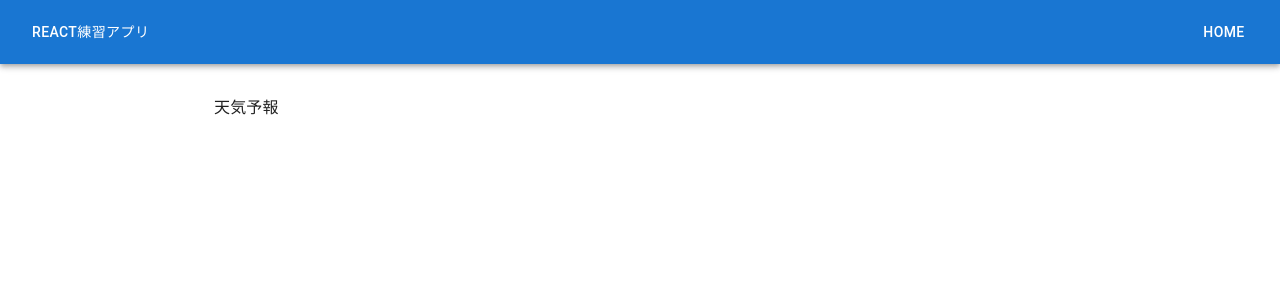
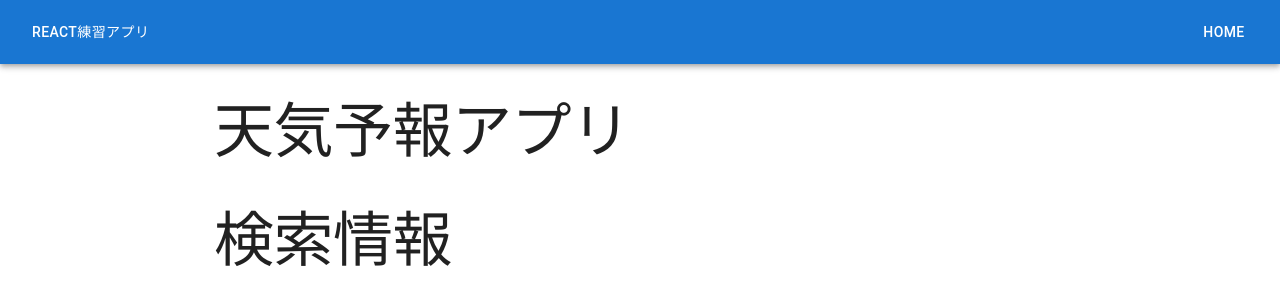
Before and after one commit to TaiseiChiba/trial-app, a React (Create React App) app: page /weather in a window 1280 px wide. Shown: the top 304 px of the page. Built offline with nearby package versions, Linux system fonts and the light colour scheme.

Commit message:
天気予報アプリの実装と、package.jsonの修正（reactとMUIのバージョンダウン)

```diff
--- a/package.json
+++ b/package.json
@@ -5,7 +5,7 @@
   "dependencies": {
     "@emotion/react": "^11.14.0",
     "@emotion/styled": "^11.14.1",
-    "@mui/material": "^7.3.2",
+    "@mui/material": "^5.18.0",
     "@testing-library/dom": "^10.4.0",
     "@testing-library/jest-dom": "^6.6.3",
     "@testing-library/react": "^16.3.0",
@@ -14,8 +14,8 @@
     "@types/node": "^16.18.126",
     "@types/react": "^19.1.8",
     "@types/react-dom": "^19.1.6",
-    "react": "^19.1.0",
-    "react-dom": "^19.1.0",
+    "react": "^18.3.1",
+    "react-dom": "^18.3.1",
     "react-router-dom": "^7.6.2",
     "react-scripts": "5.0.1",
     "typescript": "^4.9.5",
--- a/src/features/TicTacToe/components/BoardCpu.tsx
+++ b/src/features/TicTacToe/components/BoardCpu.tsx
@@ -1,10 +1,14 @@
-import { Box, Button, Container, Grid, Typography } from '@mui/material';
-import React, { useState } from 'react';
-import CellButton from './CellButton';
-import { Mode } from '../../../types/Mode';
-import { CpuMode } from '../../../types/CpuMode';
-import { Player } from '../../../types/Player';
-import { cpuMoveEasy, cpuMoveHard, cpuMoveNormal } from '../../../logics/tictactoe/CpuLogics';
+import { Box, Button, Container, Grid, Typography } from "@mui/material";
+import React, { useState } from "react";
+import CellButton from "./CellButton";
+import { Mode } from "../../../types/Mode";
+import { CpuMode } from "../../../types/CpuMode";
+import { Player } from "../../../types/Player";
+import {
+  cpuMoveEasy,
+  cpuMoveHard,
+  cpuMoveNormal,
+} from "../../../logics/tictactoe/CpuLogics";
 
 type Props = {
   mode: Mode | null;
@@ -12,23 +16,23 @@ type Props = {
 
 export default function BoardCpu(props: Props) {
   const xPlayer: Player = {
-		name: 'X'
+    name: "X",
   };
   const oPlayer: Player = {
-		name: 'O'
+    name: "O",
   };
 
   const easyMode: CpuMode = {
     id: "easy",
-		name: "弱い"
+    name: "弱い",
   };
   const normalMode: CpuMode = {
     id: "normal",
-		name: "普通"
+    name: "普通",
   };
   const hardMode: CpuMode = {
     id: "hard",
-		name: "強い"
+    name: "強い",
   };
   const cpuModes = [easyMode, normalMode, hardMode];
 
@@ -92,7 +96,7 @@ export default function BoardCpu(props: Props) {
   return (
     <Box>
       <Box>
-				<Typography variant='h4' textAlign="center" mb={2}>
+        <Typography variant="h4" textAlign="center" mb={2}>
           {props.mode?.name}
         </Typography>
       </Box>
@@ -104,28 +108,29 @@ export default function BoardCpu(props: Props) {
           : `次の手番: ${currentPlayer}`}
       </Typography>
 
-			<Box sx={{ display: 'flex', justifyContent: 'center' }}>
-				{cpuModes.map(cm => {
+      <Box sx={{ display: "flex", justifyContent: "center" }}>
+        {cpuModes.map((cm) => {
           const isSelected = cpuMode?.id === cm.id;
           return (
             <Button
               key={cm.id}
               id={cm.id}
               variant="contained"
-							color={isSelected ? 'warning' : 'info'}
+              color={isSelected ? "warning" : "info"}
               onClick={() => handleCpuMode(cm)}
               disabled={!isSelected && cpuMode != null}
               sx={{
                 margin: 2,
                 ...(isSelected && {
-									backgroundColor: '#ff9800',
-									color: '#fff',
+                  backgroundColor: "#ff9800",
+                  color: "#fff",
                 }),
-								...(!isSelected && cpuMode != null && {
+                ...(!isSelected &&
+                  cpuMode != null && {
                     opacity: 1,
-									pointerEvents: 'none',
-									backgroundColor: '#90caf9',
-									color: '#fff',
+                    pointerEvents: "none",
+                    backgroundColor: "#90caf9",
+                    color: "#fff",
                   }),
               }}
             >
@@ -135,30 +140,42 @@ export default function BoardCpu(props: Props) {
         })}
       </Box>
 
-			{
-				cpuMode && (
+      {cpuMode && (
         <>
           <Container maxWidth="sm">
             <Grid container spacing={1}>
               {cells.map((value, i) => (
-									<Grid key={i} size={4}>
-										<CellButton value={value?.name} disabled={!!winner} onClick={() => handleClick(i)} />
+                <Grid key={i} xs={4}>
+                  <CellButton
+                    value={value?.name}
+                    disabled={!!winner}
+                    onClick={() => handleClick(i)}
+                  />
                 </Grid>
               ))}
             </Grid>
           </Container>
 
           <Box textAlign="center" mt={3}>
-							<Button variant="contained" color="info" onClick={handleBackSelectMode} sx={{ margin: 2 }}>
+            <Button
+              variant="contained"
+              color="info"
+              onClick={handleBackSelectMode}
+              sx={{ margin: 2 }}
+            >
               モード選択へ戻る
             </Button>
-							<Button variant="contained" color="secondary" onClick={handleReset} sx={{ margin: 2 }}>
+            <Button
+              variant="contained"
+              color="secondary"
+              onClick={handleReset}
+              sx={{ margin: 2 }}
+            >
               リセット
             </Button>
           </Box>
         </>
-				)
-			}
+      )}
     </Box>
   );
 }
--- a/src/features/TicTacToe/components/BoardHuman.tsx
+++ b/src/features/TicTacToe/components/BoardHuman.tsx
@@ -1,9 +1,9 @@
-import { Box, Button, Container, Grid, Typography } from '@mui/material';
-import React, { useState } from 'react';
-import CellButton from './CellButton';
-import { Mode } from '../../../types/Mode';
+import { Box, Button, Container, Grid, Typography } from "@mui/material";
+import React, { useState } from "react";
+import CellButton from "./CellButton";
+import { Mode } from "../../../types/Mode";
 
-type Player = 'X' | 'O' | null;
+type Player = "X" | "O" | null;
 
 type Props = {
   mode: Mode | null;
@@ -14,7 +14,7 @@ export default function BoardHuman(props: Props) {
   const [isXNext, setIsXNext] = useState(true);
 
   const winner = calculateWinner(cells); // 勝者を計算
-	const currentPlayer = isXNext ? 'X' : 'O';
+  const currentPlayer = isXNext ? "X" : "O";
 
   /**
    * セルを押した時の関数
@@ -25,7 +25,7 @@ export default function BoardHuman(props: Props) {
     if (cells[index]) return;
 
     const newCells = [...cells];
-		newCells[index] = isXNext ? 'X' : 'O';
+    newCells[index] = isXNext ? "X" : "O";
 
     setCells(newCells);
     setIsXNext(!isXNext);
@@ -49,7 +49,7 @@ export default function BoardHuman(props: Props) {
   return (
     <>
       <Box>
-				<Typography variant='h4' textAlign="center" mb={2}>
+        <Typography variant="h4" textAlign="center" mb={2}>
           {props.mode?.name}
         </Typography>
       </Box>
@@ -64,18 +64,32 @@ export default function BoardHuman(props: Props) {
       <Container maxWidth="sm">
         <Grid container spacing={1}>
           {cells.map((value, i) => (
-						<Grid key={i} size={4}>
-							<CellButton value={value} disabled={!!winner} onClick={() => handleClick(i)} />
+            <Grid key={i} xs={4}>
+              <CellButton
+                value={value}
+                disabled={!!winner}
+                onClick={() => handleClick(i)}
+              />
             </Grid>
           ))}
         </Grid>
       </Container>
 
       <Box textAlign="center" mt={3}>
-				<Button variant="contained" color="info" onClick={handleBackSelectMode} sx={{ margin: 2 }}>
+        <Button
+          variant="contained"
+          color="info"
+          onClick={handleBackSelectMode}
+          sx={{ margin: 2 }}
+        >
           モード選択へ戻る
         </Button>
-				<Button variant="contained" color="secondary" onClick={handleReset} sx={{ margin: 2 }}>
+        <Button
+          variant="contained"
+          color="secondary"
+          onClick={handleReset}
+          sx={{ margin: 2 }}
+        >
           リセット
         </Button>
       </Box>
@@ -101,11 +115,7 @@ function calculateWinner(cells: Player[]): Player {
   ];
 
   for (let [a, b, c] of lines) {
-		if (
-			cells[a] &&
-			cells[a] === cells[b] &&
-			cells[a] === cells[c]
-		) {
+    if (cells[a] && cells[a] === cells[b] && cells[a] === cells[c]) {
       return cells[a];
     }
   }
--- /dev/null
+++ b/src/features/Weather/Search.tsx
@@ -0,0 +1,12 @@
+import { Grid, Typography } from "@mui/material";
+import React from "react";
+
+export default function Search() {
+  return (
+    <Grid container>
+      <Typography variant="h2" gutterBottom>
+        検索情報
+      </Typography>
+    </Grid>
+  );
+}
--- a/src/pages/Weather.tsx
+++ b/src/pages/Weather.tsx
@@ -1,7 +1,18 @@
-import React from 'react'
+import { Grid, Typography } from "@mui/material";
+import React from "react";
+import Search from "../features/Weather/Search";
 
 export default function Weather() {
   return (
-    <div>天気予報</div>
-  )
+    <Grid container spacing={2}>
+      <Grid item xs={12}>
+        <Typography variant="h2" gutterBottom>
+          天気予報アプリ
+        </Typography>
+      </Grid>
+      <Grid item xs={12}>
+        <Search />
+      </Grid>
+    </Grid>
+  );
 }
```
Also changed, not shown: src/app/App.tsx (+14 -9 lines), src/features/Weather/Weather.tsx (deleted, +0 -7 lines), src/features/TicTacToe/components/Board.tsx (deleted), 1 other file (tests, documents, lock files or other folders). Lines whose indentation alone changed are shown as unchanged.
